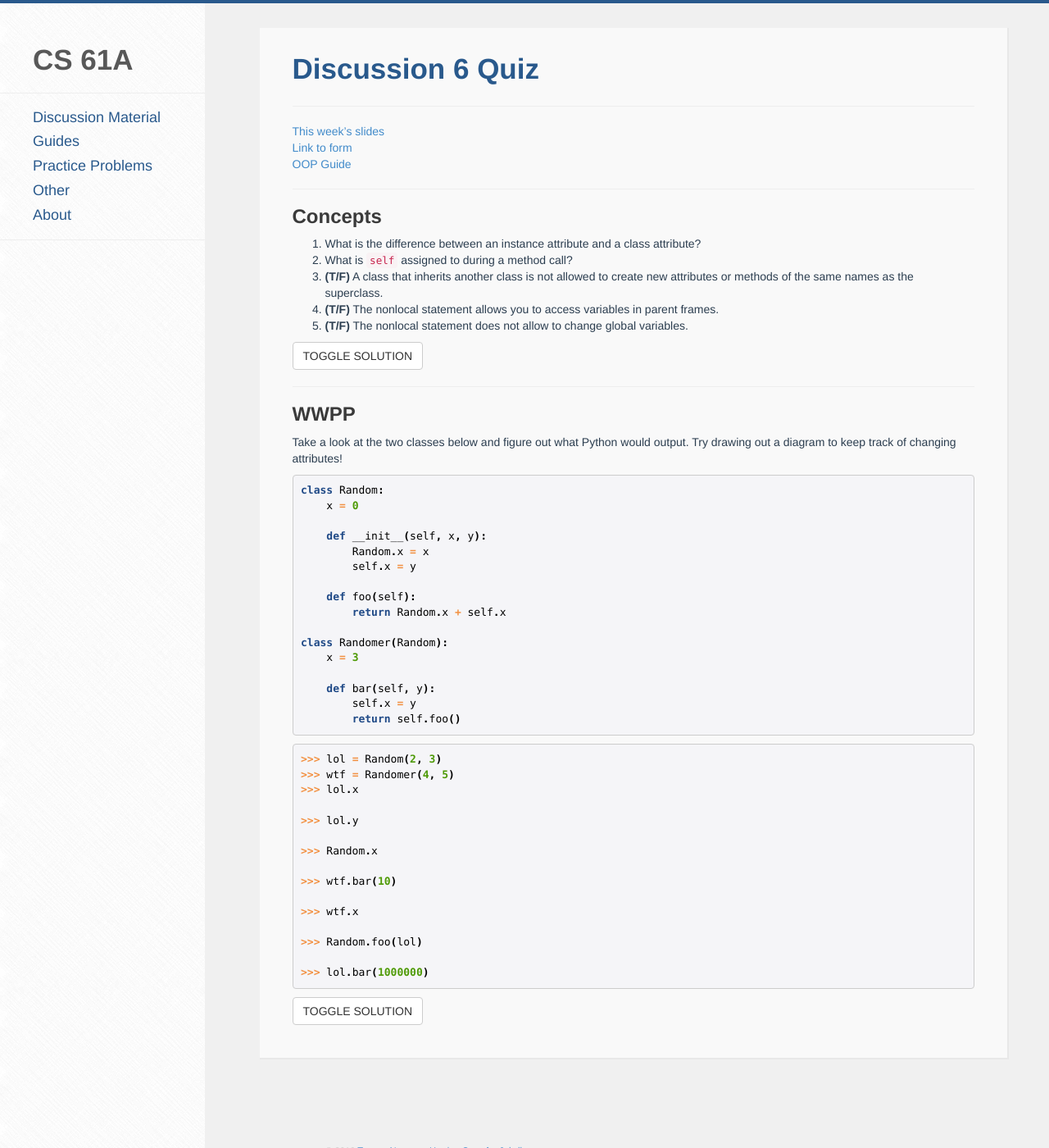
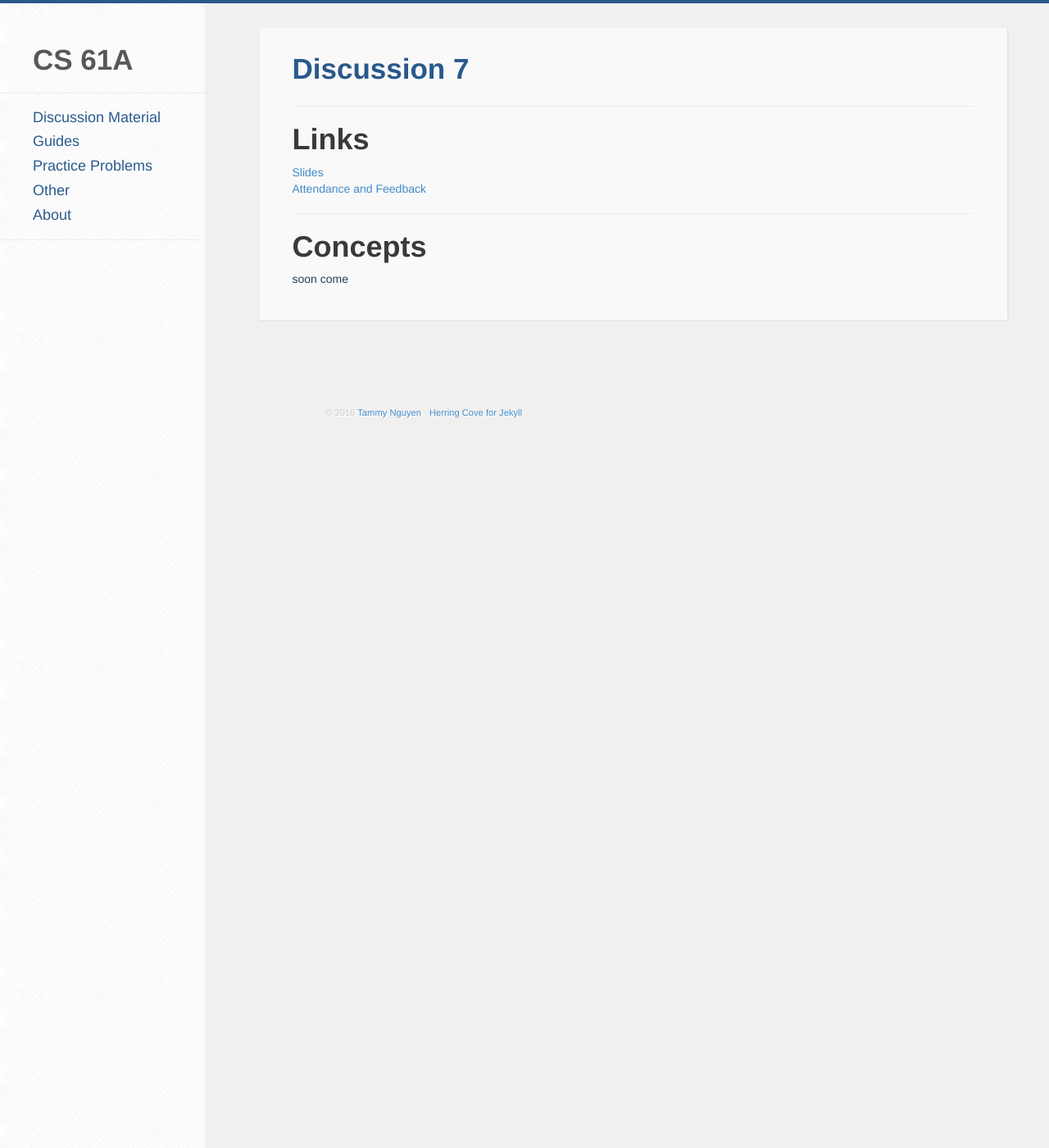
Before and after one commit to tammydonguyen/cs61a, a Jekyll site: the page built from discussion/_posts/2016-07-07-disc05.markdown, in a window 1280 px wide and 1400 px high. Shown: the whole window at 82% size. Built offline with Jekyll 4.4.1, drawn with Linux system fonts in a browser that asks for light colours; nearby versions of some CDN libraries.

Commit message:
add disc05 stuff

```diff
--- a/discussion/_posts/2015-07-04-quiz6.markdown
+++ b/discussion/_posts/2016-07-07-disc05.markdown
@@ -1,19 +1,21 @@
 ---
 layout: post
-title:  "Discussion 6 Quiz"
+title:  "Discussion 7"
 date:   2016-07-07 13:00:00
-categories: quizzes
+categories: discussion
 ---
 
-[This week's slides](https://docs.google.com/a/berkeley.edu/presentation/d/1LSpUv8RxbqxjT--zKk5jGLsVtSQGgmLVUGV6V2eEqCw/edit?usp=sharing)
-[Link to form](https://docs.google.com/a/berkeley.edu/forms/d/1FGrZEh57H9BynxfMFkVdrqUq1RimyGxNAn36WnGNRgI/viewform)
-[OOP Guide](http://tmmydngyn.com/cs61a-resources/guides/oop.html)
+# Links
+
+[Slides](https://docs.google.com/presentation/d/1I9OY5vRoDthyR-7RLU9ROR7vRIiDpnnOcIXyVuxh8Do/edit?usp=sharing)
+[Attendance and Feedback](https://docs.google.com/forms/d/18D-l4VnZunCpnQuMga5OCF4dH-h8xo4sck5S-FOcb0s/viewform)
 
 ---
 
-### Concepts
-1. What is the difference between an instance attribute and a class attribute?
-2. What is `self` assigned to during a method call?
+# Concepts
+soon come
+
+<!-- 2. What is `self` assigned to during a method call?
 3. **(T/F)** A class that inherits another class is not allowed to create new attributes or methods of the same names as the superclass.
 4. **(T/F)** The nonlocal statement allows you to access variables in parent frames.
 5. **(T/F)** The nonlocal statement does not allow to change global variables.
@@ -91,3 +93,4 @@ Error
 Error
 {% endhighlight %}
 </blockquote>
+ -->
```
